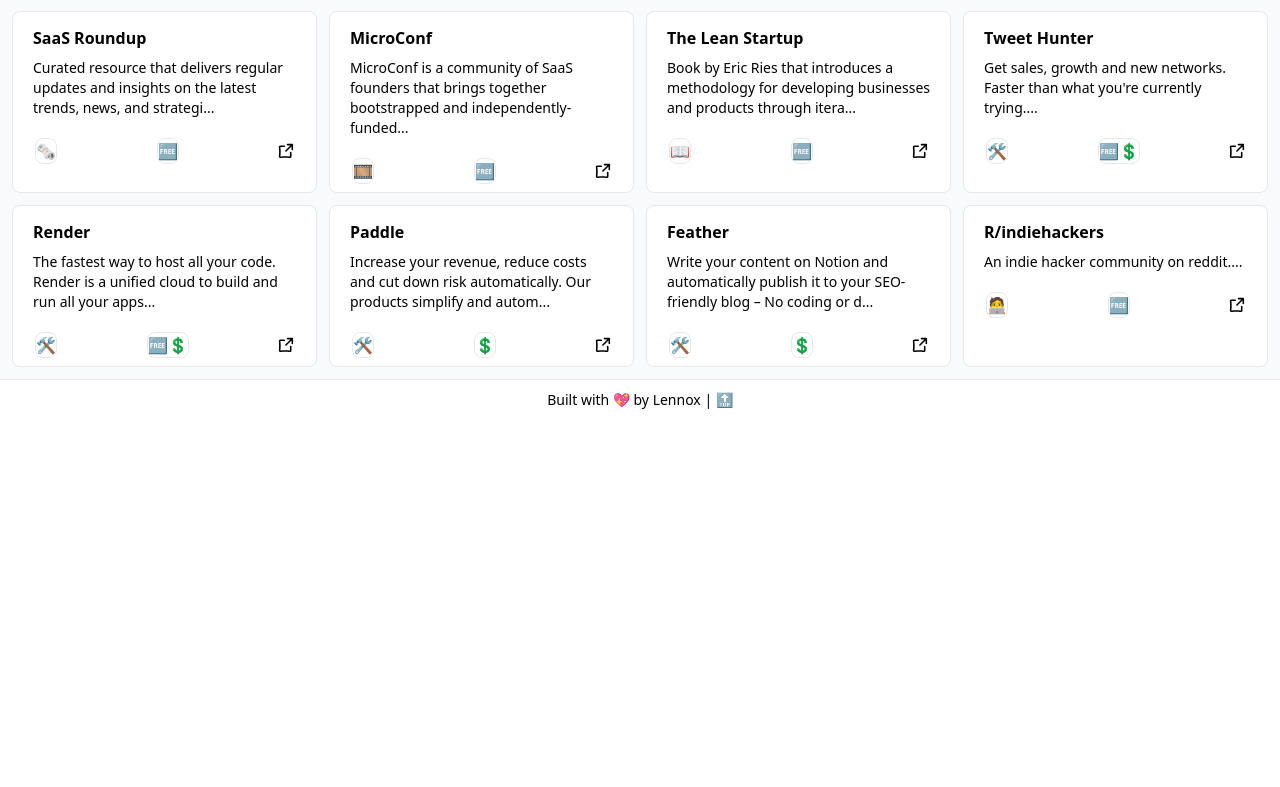
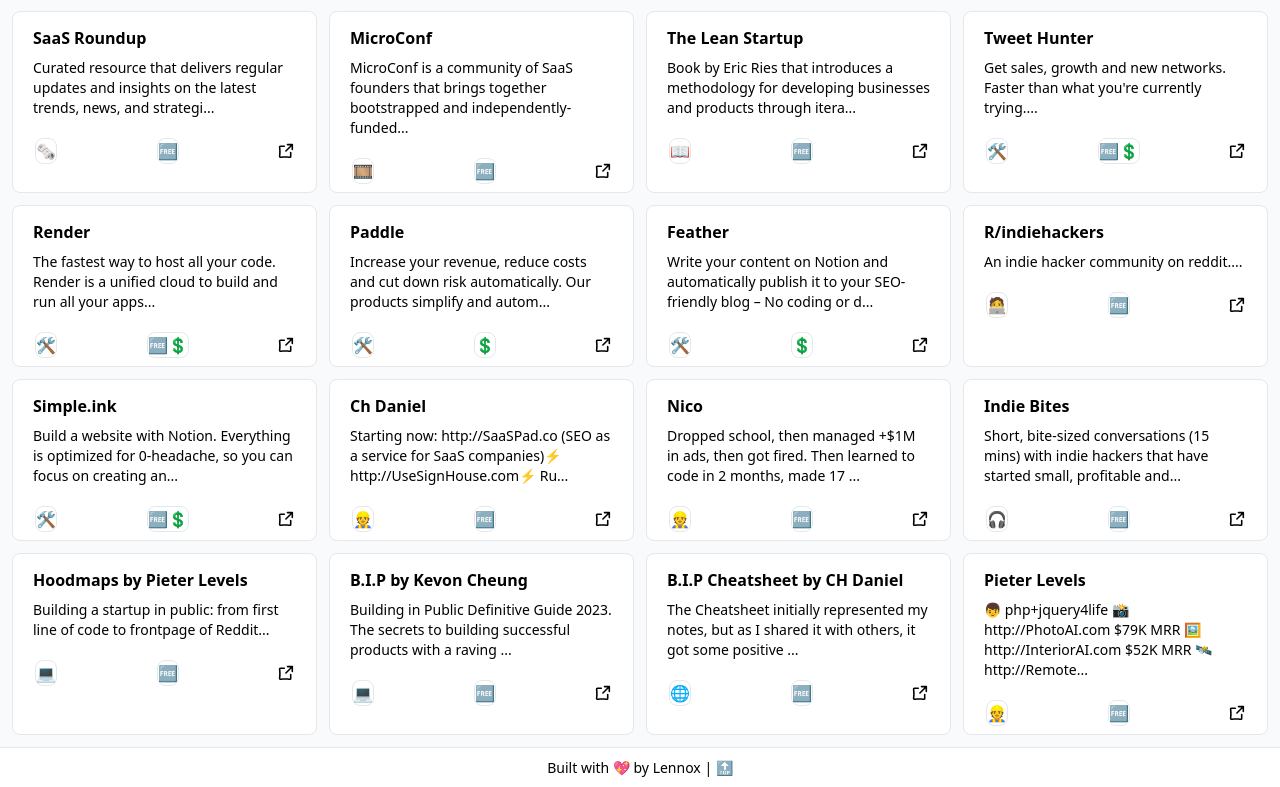
Before and after one commit to lennyAiko/ih-wiki, a Vue app: page / in a window 1280 px wide. Shown: the part 874-1661 px from the top of the page. Before the commit the page ends 1293 px from the top, so only its background shows below. Built offline with nearby package versions, Linux system fonts and the light colour scheme.

Commit message:
feat: add meta tags and update db

```diff
--- a/index.html
+++ b/index.html
@@ -4,7 +4,9 @@
     <meta charset="UTF-8">
     <link rel="icon" href="/favicon.ico">
     <meta name="viewport" content="width=device-width, initial-scale=1.0">
-    <title>ih-wiki</title>
+    <meta name="description" content="an open-source collaborative project to share valuable resources for Indie Hackers.">
+    <meta name="robots" content="index, follow">
+    <title>Indie Hackers Knowledge Base</title>
   </head>
   <body>
     <div id="app"></div>
--- a/src/data/db.json
+++ b/src/data/db.json
@@ -166,5 +166,61 @@
         "pricing": "free",
         "description": "An indie hacker community on reddit.",
         "external_link": "https://www.reddit.com/r/indiehackers/"
+    },
+    {
+        "name": "Simple.ink",
+        "categories": ["tool"],
+        "pricing": "freemium",
+        "description": "Build a website with Notion. Everything is optimized for 0-headache, so you can focus on creating and building.",
+        "external_link": "https://www.simple.ink/"
+    },
+    {
+        "name": "Ch Daniel",
+        "categories": ["creator"],
+        "pricing": "free",
+        "description": "Starting now: http://SaaSPad.co (SEO as a service for SaaS companies)⚡️ http://UseSignHouse.com⚡️ Running http://Reddit.com/r/SaaS⚡️ 11M+ all-time users⚡️ http://Simple.ink (Acquired)",
+        "external_link": "https://x.com/chddaniel?s=20"
+    },
+    {
+        "name": "Nico",
+        "categories": ["creator"],
+        "pricing": "free",
+        "description": "Dropped school, then managed +$1M in ads, then got fired. Then learned to code in 2 months, made 17 apps in 10 months and sold one for $65,000.",
+        "external_link": "https://x.com/nico_jeannen?s=20"
+    },
+    {
+        "name": "Indie Bites",
+        "categories": ["podcast"],
+        "pricing": "free",
+        "description": "Short, bite-sized conversations (15 mins) with indie hackers that have started small, profitable and bootstrapped businesses. You'll learn how they come up with ideas, what they do to validate, find those first customers and make a sustainable income. Episodes every Tuesday.",
+        "external_link": "https://indiebites.com/"
+    },
+    {
+        "name": "Hoodmaps by Pieter Levels",
+        "categories": ["blog"],
+        "pricing": "free",
+        "description": "Building a startup in public: from first line of code to frontpage of Reddit",
+        "external_link": "https://levels.io/hoodmaps/"
+    },
+    {
+        "name": "B.I.P by Kevon Cheung",
+        "categories": ["blog"],
+        "pricing": "free",
+        "description": "Building in Public Definitive Guide 2023. The secrets to building successful products with a raving audience",
+        "external_link": "https://publiclab.co/building-in-public"
+    },
+    {
+        "name": "B.I.P Cheatsheet by CH Daniel",
+        "categories": ["website"],
+        "pricing": "free",
+        "description": "The Cheatsheet initially represented my notes, but as I shared it with others, it got some positive feedback: it was not only wanted, but also needed. I made a few extra steps (which I wouldn't have done if it was just a private note) and here we are.",
+        "external_link": "https://buildinpublic.simple.ink"
+    },
+    {
+        "name": "Pieter Levels",
+        "categories": ["creator"],
+        "pricing": "free",
+        "description": "👦 php+jquery4life 📸 http://PhotoAI.com $79K MRR 🖼 http://InteriorAI.com $52K MRR 🛰 http://RemoteOK.com $47K/m 🌍 http://NomadList.com $32K/m 🏡 http://Rebase.co $14K/m 💬 http://t.me/levelsio $4K/m",
+        "external_link": "https://twitter.com/levelsio"
     }
 ]
```
